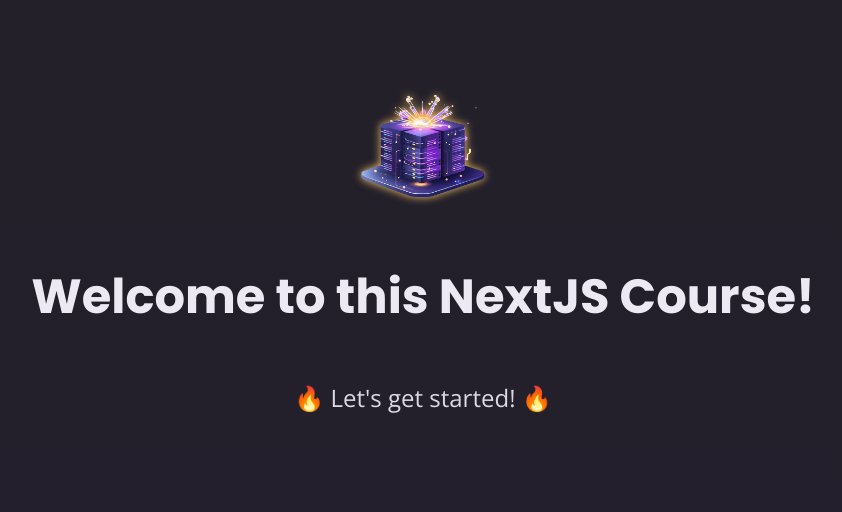
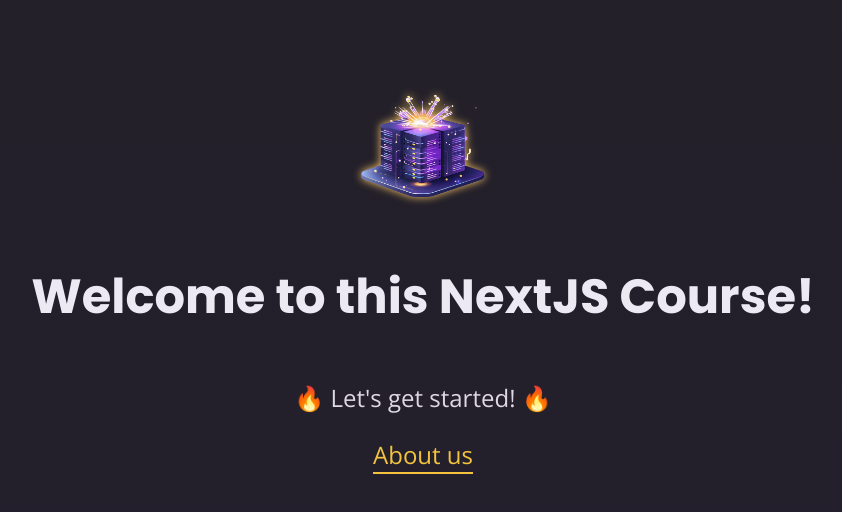
Before and after one commit to GitQuuu/learn_nextjs, a Next.js app: page / in a window 1280 px wide. Shown: the top 512 px of the page, without its empty margins (217-1059 px from the left). Built offline with nearby package versions, Linux system fonts and the light colour scheme.

Commit message:
90. Navigating the wrong way
Improves navigation by adding a link to the about page
on the main page, enhancing user experience and site
accessibility.

```diff
--- a/app/page.js
+++ b/app/page.js
@@ -4,6 +4,7 @@ export default function Home() {
       <img src="/logo.png" alt="A server surrounded by magic sparkles." />
       <h1>Welcome to this NextJS Course!</h1>
       <p>🔥 Let&apos;s get started! 🔥</p>
+        <p><a href="/about">About us</a></p>
     </main>
   );
 }
```
